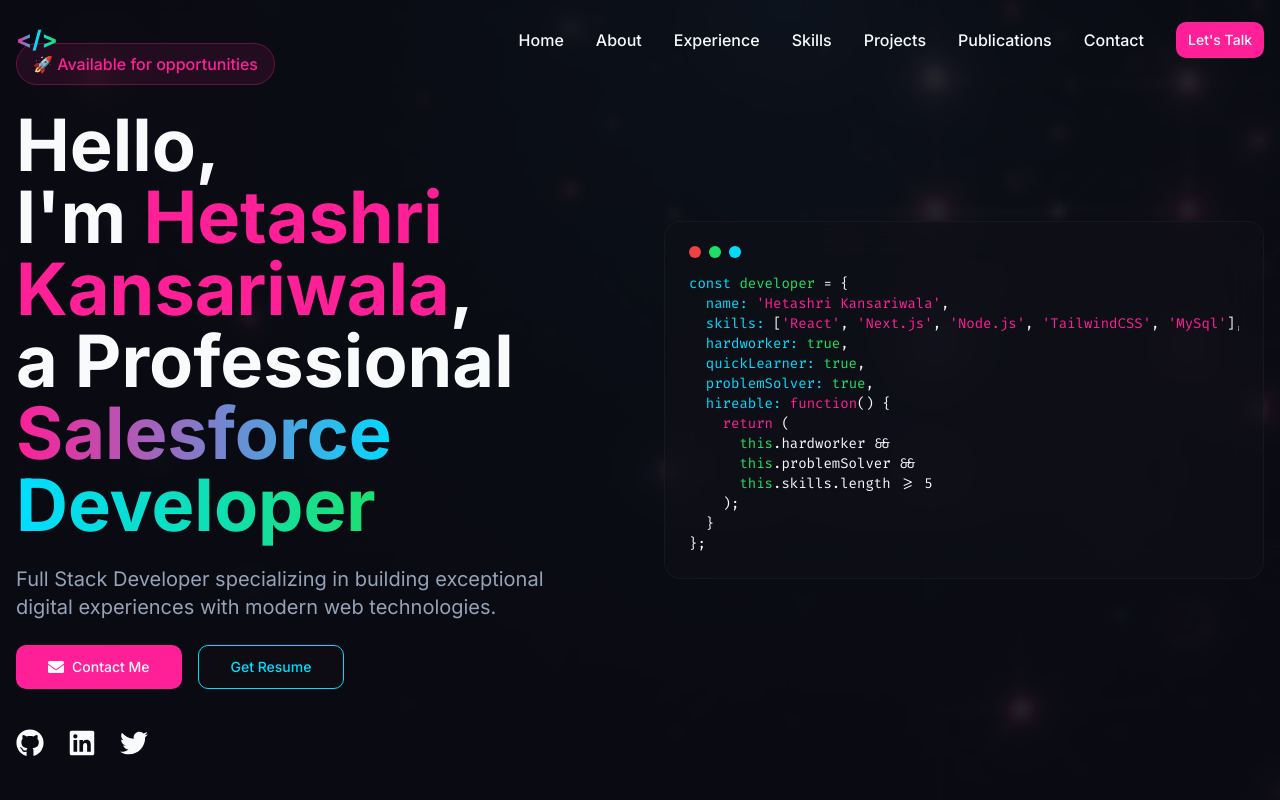
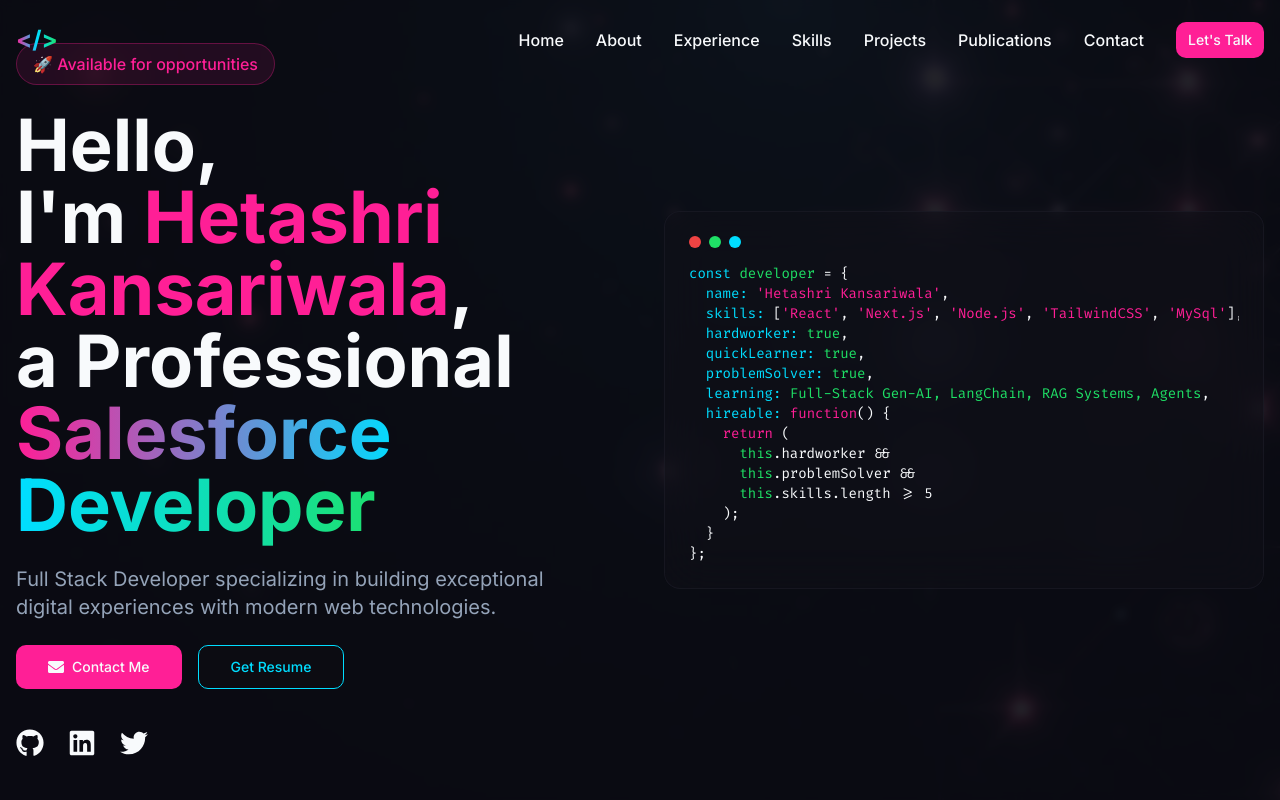
Before and after one commit to hetashridk/Hetashri_Kansariwala, a React (Vite) app: page / in a window 1280 px wide. Shown: the top 800 px of the page. Built offline with nearby package versions, Linux system fonts and the light colour scheme; the HTML template or start-up script is replaced by a standard one.

Commit message:
added current learning things

```diff
--- a/src/components/Hero.tsx
+++ b/src/components/Hero.tsx
@@ -18,7 +18,8 @@ const Hero = () => {
       this.problemSolver &&
       this.skills.length >= 5
     );
-  }
+  },
+  currentlyLearning: RAG, Generative AI, Agentic AI
 };`;
 
   return (
@@ -149,6 +150,9 @@ const Hero = () => {
                   <span className="text-secondary">problemSolver:</span>{" "}
                   <span className="text-accent">true</span>,
                   {"\n  "}
+                  <span className="text-secondary">learning:</span>{" "}
+                  <span className="text-accent">Full-Stack Gen-AI, LangChain, RAG Systems, Agents</span>,
+                  {"\n  "}
                   <span className="text-secondary">hireable:</span>{" "}
                   <span className="text-primary">function</span>() {"{"}
                   {"\n    "}
```
